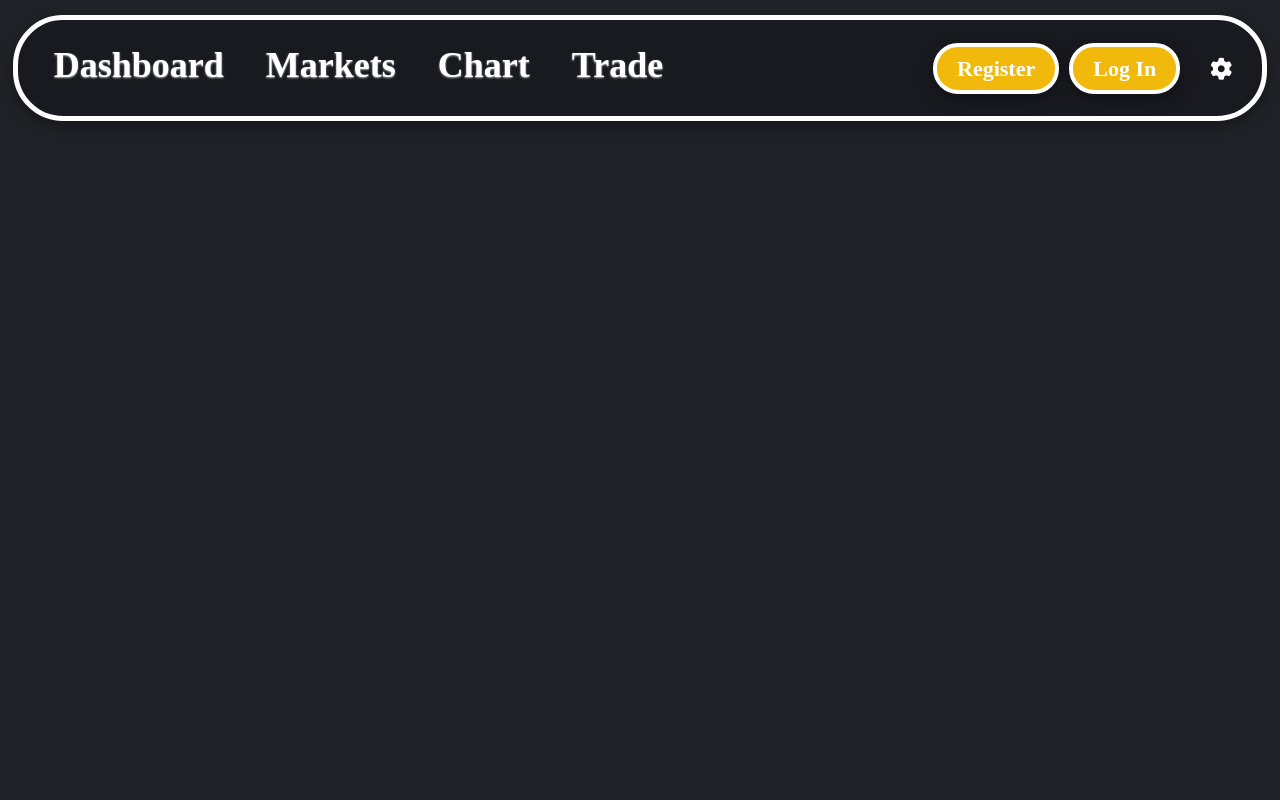
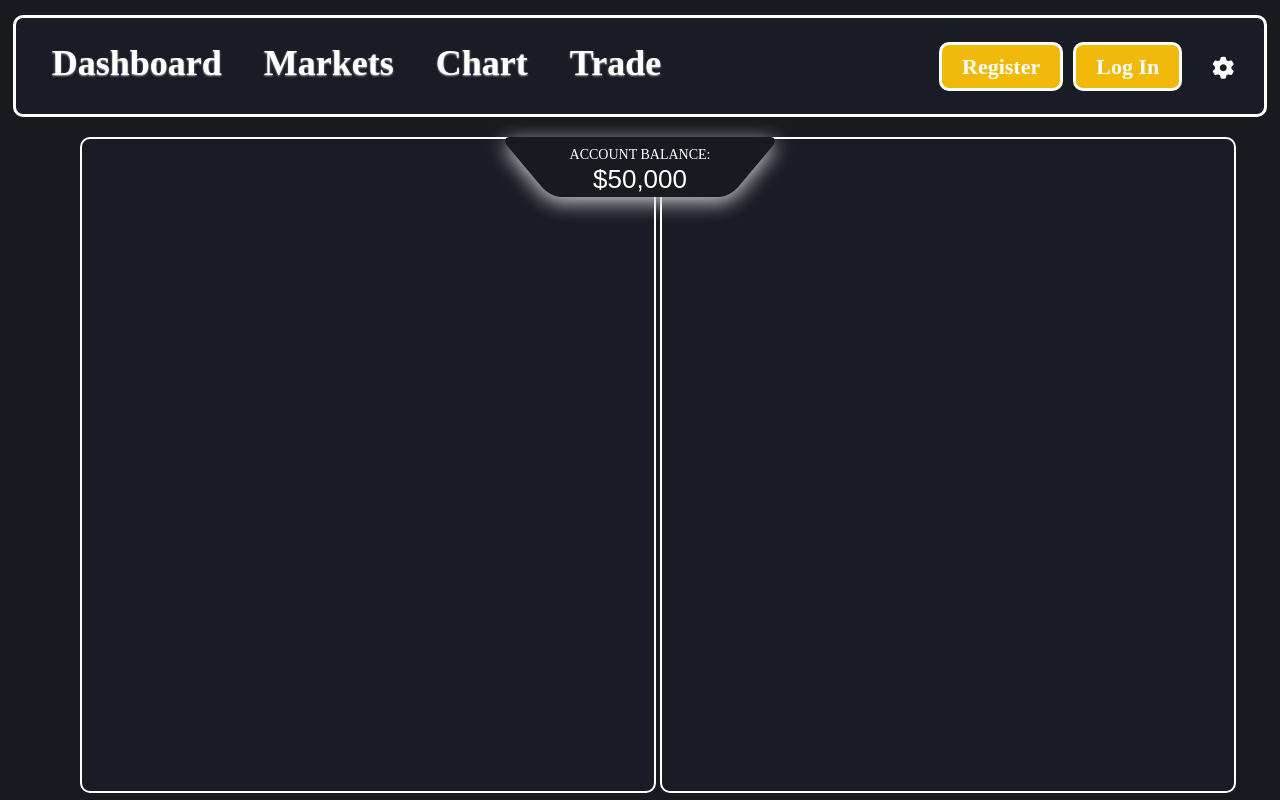
Before and after one commit to PeterGarvanski/HorizonMarkets, a Django app: page / in a window 1280 px wide. Run offline with Django 4.2, Linux system fonts and the light colour scheme; some libraries are stand-ins or nearby versions; some web fonts are replaced.

Commit message:
feat: added dashboard basics and account balance

```diff
--- /dev/null
+++ b/dashboard/static/dashboard/css/dashboard.css
@@ -0,0 +1,76 @@
+/* CSS For Dahboard Page */
+
+.my-container {
+    position: relative;
+}
+
+.sections {
+    background-color: #1a1d25f2;
+    width: 45vw;
+    height: 82vh;
+    border: solid 2px #ffffff;
+    border-radius: 10px;
+}
+
+.account-history {
+    position: absolute;
+    left:calc(0vw + 80px); /* 50vw minus half of the width of the element minus the desired gap */
+}
+
+.fav-tickers {
+    position: absolute;
+    left: calc(50vw + 20px); /* 50vw plus half of the width of the element plus the desired gap */
+}
+
+.sum {
+    text-align: center;
+    font-family: sans-serif;
+    font-size: 26px;
+    color: #ffffff;
+}
+
+.balance {
+    margin: 10px auto 0 auto;
+    font-size: 14px;
+    color:  #ffffff;
+}
+
+.trapezium {
+    position: absolute;
+    left: calc(50vw - 75px);
+    z-index:2;
+    width:150px;
+    height:60px;
+    margin:0px auto;
+    text-transform:uppercase;
+    text-align:center;
+    background-color: #181a20;
+
+}
+
+.trapezium:before, .trapezium:after {
+    content:'';
+    position:absolute;
+    top:0;
+    left:0;
+    width:100%;
+    bottom:0;
+    z-index:-2;
+    border-radius: 10px;
+    background-color: #181a20;
+}
+
+.trapezium:before {
+    transform:skew(-40deg);
+    left:40px;
+}
+
+.trapezium:after {
+    transform:skew(40deg);
+    right:40px;
+    left:auto;
+}
+
+.shw {
+    filter: drop-shadow(0px 5px 10px #cecece);
+}
--- /dev/null
+++ b/dashboard/templates/dashboard/dashboard.html
@@ -0,0 +1,21 @@
+{% extends 'base.html' %}
+{% load static %}
+
+{% block title %}
+    Dahsboard
+{% endblock %}
+
+{% block extra_css %}
+    <link rel="stylesheet" type="text/css" href="{% static 'dashboard/css/dashboard.css' %}">
+{% endblock %}
+
+{% block content %}
+    <div class="my-container">
+        <div class="trapezium shw">
+            <h4 class="balance">Account Balance:</h4>
+            <h2 class="sum">$50,000</h2>
+        </div>
+        <div class="sections account-history"></div>
+        <div class="sections fav-tickers"></div>
+    </div>
+{% endblock %}
--- a/dashboard/templates/dashboard/index.html
+++ /dev/null
@@ -1,5 +0,0 @@
-{% extends 'base.html' %}
-
-{% block content %}
-
-{% endblock %}
--- a/dashboard/urls.py
+++ b/dashboard/urls.py
@@ -3,5 +3,5 @@ from django.urls import path
 from . import views
 
 urlpatterns = [
-    path('', views.index, name="dashboard"),
+    path('', views.dashboard, name="dashboard"),
 ]
--- a/dashboard/views.py
+++ b/dashboard/views.py
@@ -1,8 +1,8 @@
 from django.shortcuts import render
 
 
-def index(request):
+def dashboard(request):
     """
     A view to return the dashboard page of the website.
     """
-    return render(request, 'dashboard/index.html')
+    return render(request, 'dashboard/dashboard.html')
--- a/static/css/base.css
+++ b/static/css/base.css
@@ -3,15 +3,21 @@
 body {
     font-family: "Inika", serif;
     font-weight: 700;
-    background-color: #181a20f6;
+    background-color: #181a20;
 }
 
 .box-shadow {
-    box-shadow: rgba(0, 0, 0, 0.35) 0px 5px 15px;
+    box-shadow: rgba(255, 255, 255, 0.35) 0px 5px 15px;
 }
 
 .txt-shadow {
     text-shadow: 0px 1px 2px rgba(255, 255, 255, 0.67);
+}
+
+.centre {
+    display: flex;
+    justify-content: center;
+    align-items: center;
 }
 
 /* CSS for Navigation */
@@ -20,11 +26,11 @@ body {
     display: flex;
     justify-content: space-between;
     align-items: center;
-    background-color: #181a20;
+    background-color: #1a1d25f2;
     width: 98vw;
-    margin: 15px auto;
-    border: solid 5px #ffffff;
-    border-radius: 50px;
+    margin: 15px auto 20px auto;
+    border: solid 3px #ffffff;
+    border-radius: 10px;
 }
 
 .my-nav {
@@ -59,8 +65,8 @@ body {
     margin-right: 10px;
     font-size: 22px;
     color: #ffffff;
-    border: solid 4px #ffffff;
-    border-radius: 25px;
+    border: solid 3px #ffffff;
+    border-radius: 10px;
     background-color: #f0b90b;
 }
 
@@ -87,6 +93,7 @@ body {
         padding: 2px 10px;
         border-width: 2px;
         margin-right: 5px;
+        border-radius: 5px;
     }
 
     .settings {
--- a/templates/base.html
+++ b/templates/base.html
@@ -41,10 +41,11 @@
                 {% include 'includes/mobile-nav.html' %}
             </div>
         </div>
+        <div class="row">
+            {% block content %}
+            {% endblock %}
+        </div>
     </div>
-
-    {% block content %}
-    {% endblock %}
 
     {% block extra_js %}
     {% endblock %}
--- a/templates/includes/main-nav.html
+++ b/templates/includes/main-nav.html
@@ -1,4 +1,4 @@
-<nav class="nav-menu box-shadow">
+<nav class="nav-menu">
     <div class="col-md-6">
         <ul class="my-nav">
             <li class="list-item"><a href="#" class="nav-link txt-shadow dashboard ">Dashboard</a></li>
@@ -9,7 +9,7 @@
     </div>
     <div class="col-md-6">
         <button type="button" class="btn btn-light nav-button settings" href="#"><i class="fas fa-gear"></i></button>
-        <button type="button" class="btn btn-light nav-button box-shadow" href="#">Log In</button>
-        <button type="button" class="btn btn-light nav-button box-shadow" href="#">Register</button>
+        <button type="button" class="btn btn-light nav-button" href="#">Log In</button>
+        <button type="button" class="btn btn-light nav-button" href="#">Register</button>
     </div>
 </nav>
```
